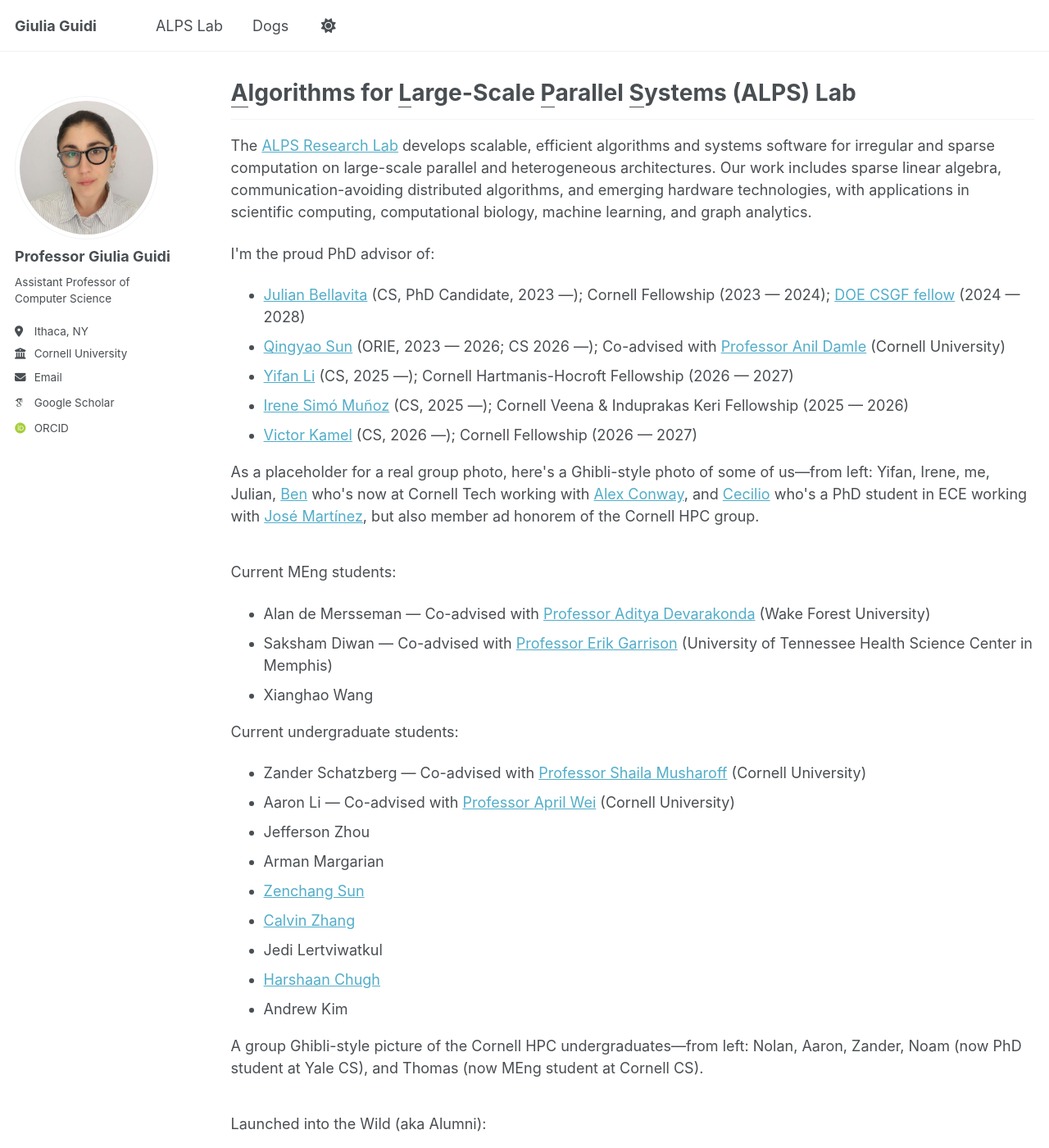
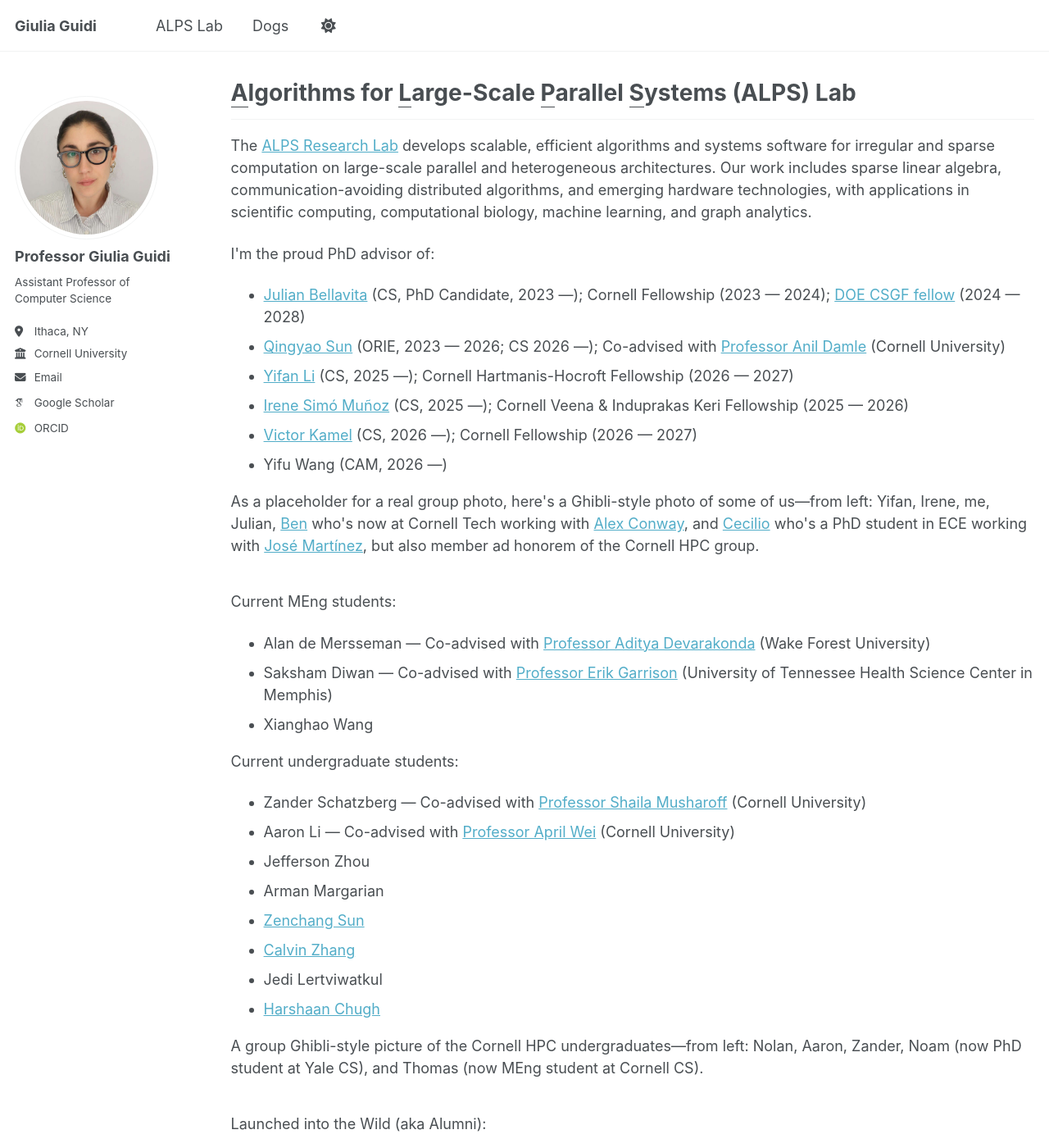
Before and after one commit to giuliaguidi/giuliaguidi.github.io, a Jekyll site: the page built from _pages/hpcgroup.html, in a window 1280 px wide and 1400 px high. Shown: the whole window at 82% size. Built offline with Jekyll 4.4.1, drawn with Linux system fonts in a browser that asks for light colours; some web fonts are replaced.

Commit message:
Update hpcgroup.html

```diff
--- a/_pages/hpcgroup.html
+++ b/_pages/hpcgroup.html
@@ -23,6 +23,7 @@ author_profile: true
         <li><a href="https://l.iyi.fan/">Yifan Li</a> (CS, 2025 &mdash;); Cornell Hartmanis-Hocroft Fellowship (2026 &mdash; 2027)</li>
         <li><a href="https://isimo00.github.io/">Irene Simó Muñoz</a> (CS, 2025 &mdash;); Cornell Veena & Induprakas Keri Fellowship (2025 &mdash; 2026)</li>
         <li><a href="https://www.cs.toronto.edu/~vkamel/">Victor Kamel</a> (CS, 2026 &mdash;); Cornell Fellowship (2026 &mdash; 2027)</li>
+        <li>Yifu Wang (CAM, 2026 &mdash;)</li>
     </ul>
 
     <!-- <div style="height: 10px;"></div> Blank vertical space -->
@@ -85,7 +86,7 @@ author_profile: true
         <li><a href="https://calvinjzhang.github.io/">Calvin Zhang</a></li>
         <li>Jedi Lertviwatkul</li>
         <li><a href="https://www.harshaanchugh.com/">Harshaan Chugh</a></li>
-        <li>Andrew Kim</li>
+        <!-- <li>Andrew Kim</li> -->
     </ul>
 
     <p>A group Ghibli-style picture of the Cornell HPC undergraduates&mdash;from left: Nolan, Aaron, Zander, Noam (now PhD student at Yale CS), and Thomas (now MEng student at Cornell CS).</p>
```
